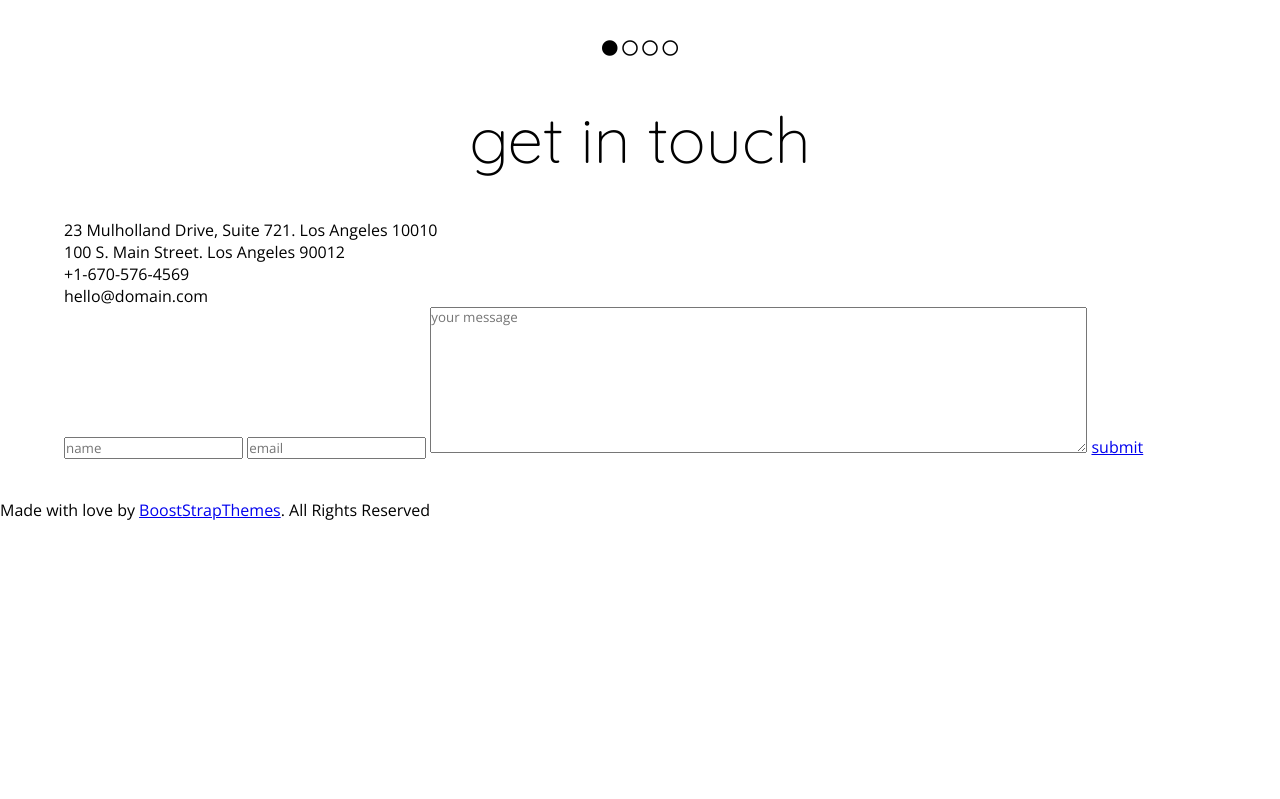
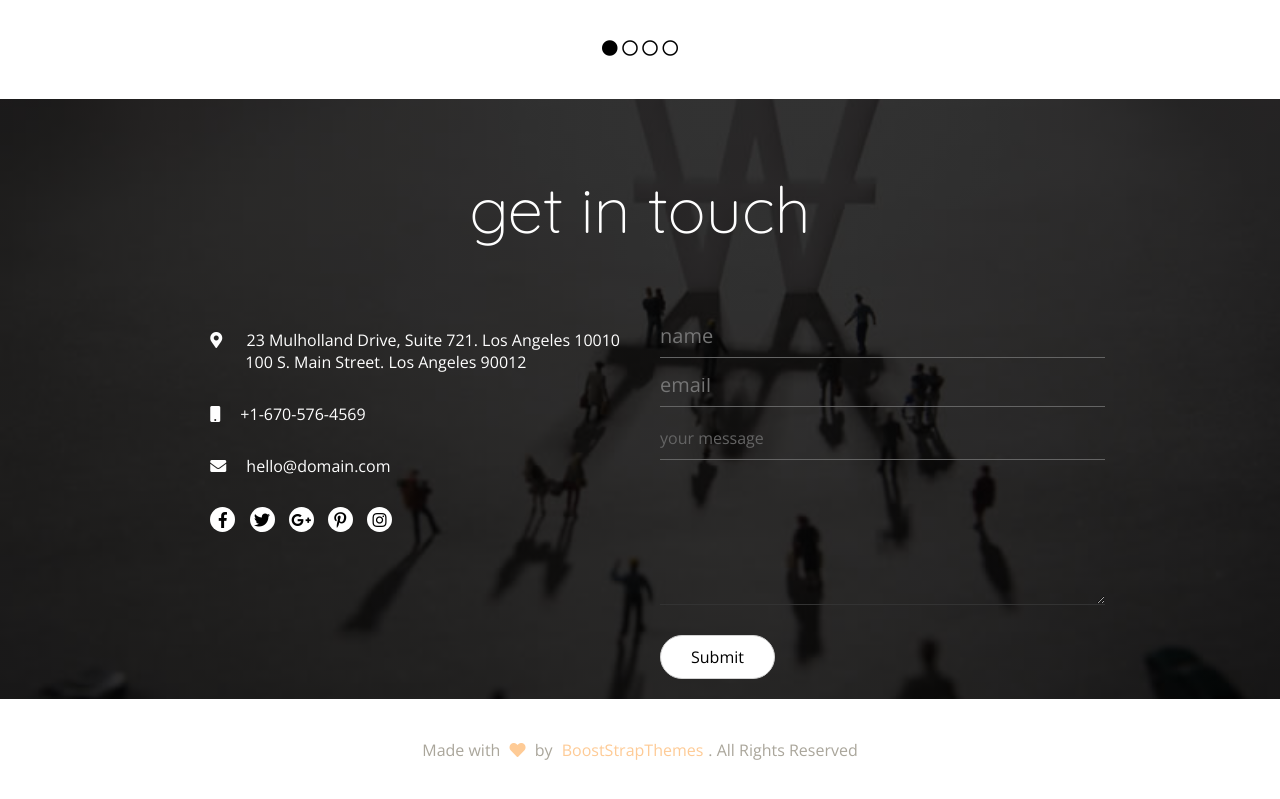
Before and after one commit to vietdang7/integrify-assignment-6, a plain HTML site: page index.html in a window 1280 px wide. Shown: the part 4774-5573 px from the top of the page. Before the commit the page ends 5295 px from the top, so only its background shows below. Drawn offline with nearby package versions, Linux system fonts and the light colour scheme.

Commit message:
Finish all in one touch

```diff
--- a/css/main.css
+++ b/css/main.css
@@ -225,6 +225,7 @@ section h2 {
   grid-template-columns: 1fr 1fr;
   grid-template-rows: auto;
 
+
 }
 .cs-title {
   justify-self: end;
@@ -244,3 +245,99 @@ section h2 {
 .clients-says-button {
   margin-top: 40px;
 }
+/* get-in-touch section */
+.get-in-touch {
+  width: 100vw;
+  height: 600px;
+  background:linear-gradient(rgba(1, 1, 1, 0.8), rgba(1, 1, 1, 0.8) ), url(../img/tuchbg.jpg);
+  background-size: cover;
+  background-repeat: no-repeat;
+  background-position: center;
+}
+.get-in-touch-container {
+  width: 90vw;
+  text-align: center;
+  margin: 0 auto;
+  padding-top: 70px;
+}
+.get-in-touch-container h2, .get-in-touch-container p {
+  color: #fefefe;
+}
+.get-in-touch-container h2 {
+  margin-bottom: 80px;
+}
+.get-in-touch-content {
+  display: grid;
+  grid-template-columns: 1fr 1fr;
+  grid-column-gap: 40px;
+
+}
+.get-in-touch-add {
+  text-align: left;
+  justify-self: end;
+}
+.get-in-touch-add .fas {
+  padding-right: 20px;
+}
+.add-text {
+  margin-bottom: 30px;
+}
+.indent-text {
+  padding-left: 35px;
+}
+.social-icon .icon {
+  width: 25px;
+  height: 25px;
+  background: white;
+  border-radius: 50%;
+  text-align: center;
+  padding-top: 2px;
+  display: inline-block;
+  margin-right: 10px;
+}
+.get-in-touch-form {
+  text-align: left;
+}
+.get-in-touch-form > * {
+  display: block;
+}
+.get-in-touch-form .white-button {
+  display: inline-block;
+}
+.get-in-touch-form input, textarea[name="your-message"] {
+  width: 80%;
+}
+input[name="name"], input[name="email"]  {
+  background: transparent;
+  border: none;
+  border-bottom: 1px solid #646464;
+  margin-bottom: 20px;
+  padding-bottom: 10px;
+}
+textarea[name="your-message"]{
+  border: none;
+  border-top: 1px solid #646464;
+  background: transparent;
+border-bottom: 1px solid #333333;
+}
+label {
+  color:#646464;
+  padding-bottom: 10px;
+}
+input[name="name"]::-webkit-input-placeholder , input[name="email"]::-webkit-input-placeholder {
+  font-size: 1.5em;
+}
+/* Footer */
+.footer-text {
+  text-align: center;
+  color: #aaa69b;
+  height: 7em;
+}
+.footer-text i, .footer-text a  {
+  color: #fecb96;
+  margin: 0 5px;
+}
+.footer-text a {
+  text-decoration: none;
+
+}
--- a/index.html
+++ b/index.html
@@ -163,40 +163,50 @@
         <h2>get in touch</h2>
         <div class="get-in-touch-content">
           <div class="get-in-touch-add">
-            <p>23 Mulholland Drive, Suite 721. Los Angeles 10010</p>
-            <p>100 S. Main Street. Los Angeles 90012</p>
-            <p>+1-670-576-4569</p>
-            <p>hello@domain.com</p>
+            <div class="add-text">
+              <p><i class="fas fa-map-marker-alt"></i>   23 Mulholland Drive, Suite 721. Los Angeles 10010</p>
+              <p class="indent-text">100 S. Main Street. Los Angeles 90012</p>
+            </div>
+            <div class="add-text">
+              <p><i class="fas fa-mobile"></i>+1-670-576-4569</p>
+            </div>
+            <div class="add-text">
+              <p><i class="fas fa-envelope"></i>hello@domain.com</p>
+            </div>
+
             <div class="social-icon">
-              <div class="fb-icon">
-
+              <div class="icon">
+                <i class="fab fa-facebook-f"></i>
               </div>
-              <div class="tw-icon">
-
+              <div class="icon">
+                <i class="fab fa-twitter"></i>
               </div>
-              <div class="g-icon">
-
+              <div class="icon">
+                <i class="fab fa-google-plus-g"></i>
               </div>
-              <div class="p-icon">
-
+              <div class="icon">
+                <i class="fab fa-pinterest-p"></i>
               </div>
-              <div class="i-icon">
-
+              <div class="icon">
+                <i class="fab fa-instagram"></i>
               </div>
             </div> <!-- end .social-icon -->
           </div> <!-- end .get-in-touch-add -->
           <div class="get-in-touch-form">
             <input type="text" name="name" placeholder="name">
             <input type="email" name="email" placeholder="email">
-            <textarea name="our-message" rows="8" cols="80" placeholder="your message"></textarea>
-            <a href="#">submit</a>
+            <label for="your-message">your message</label>
+            <textarea name="your-message" rows="8" cols="80" id="your-message"></textarea>
+            <a href="#" class="white-button">submit</a>
           </div>
         </div><!-- end .get-in-touch-content -->
       </div>
     </section>
     <footer>
       <div class="footer-text">
-        <p>Made with <span>love</span> by <a href="#">BoostStrapThemes</a>. All Rights Reserved</p>
+        <p>Made with <i class="fas fa-heart"></i>
+
+ by <a href="#">BoostStrapThemes</a>. All Rights Reserved</p>
       </div>
     </footer>
   </body>
```
